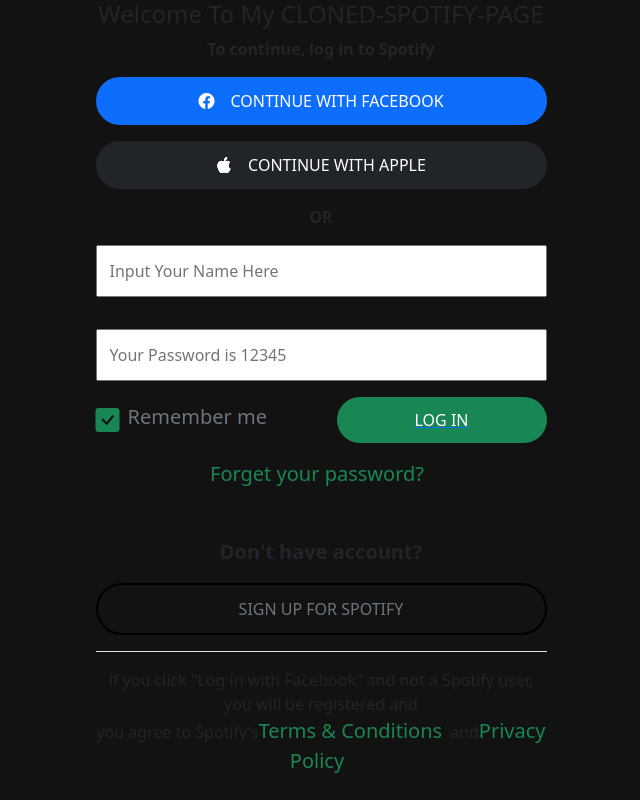
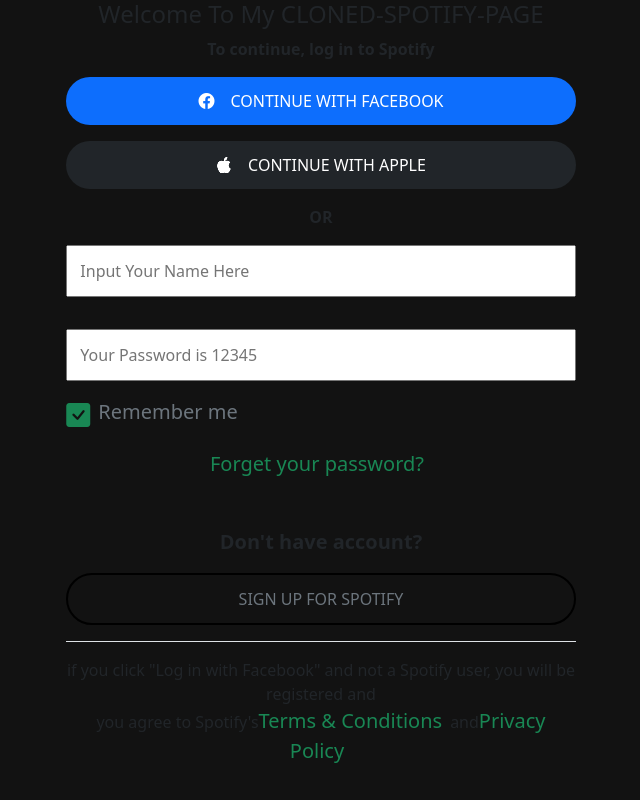
Before and after one commit to kennyoungC/Spotfiy-with-React, a React (Create React App) app: page / in a window 1280 px wide. Shown: the whole page, without its empty margins (319-959 px from the left). Built offline with nearby package versions, Linux system fonts and the light colour scheme.

Commit message:
login functionality now working

```diff
--- a/src/Components/LoginPage.jsx
+++ b/src/Components/LoginPage.jsx
@@ -1,9 +1,11 @@
+import { useState } from "react"
 import { Col, Container, Row } from "react-bootstrap"
 import { Link } from "react-router-dom"
 
-const LoginPage = () => {
+const LoginPage = (props) => {
+  const [password, setPassword] = useState("")
   return (
-    <Container>
+    <Container fluid className="login-page">
       <Row className="justify-content-center">
         <Col md={8} lg={5}>
           <h5 className=" fs-4 text-center">
@@ -34,12 +36,16 @@
                 className="email"
                 type="email"
                 placeholder="Input Your Name Here"
+                value={props.name}
+                onChange={props.funcName}
               />
               <br />
               <input
                 className="password"
                 type="number"
                 placeholder="Your Password is 12345"
+                value={password}
+                onChange={(e) => setPassword(e.target.value)}
               />
             </div>
             <div className="d-flex my-3 align-items-center justify-content-between w-100">
@@ -49,11 +55,17 @@
                 </span>
                 <span className="fs-5 text-muted text-nowrap">Remember me</span>
               </div>
-              <Link to={"/home"}>
-                <div className="log-in bg-success text-nowrap text-decoration-none">
-                  LOG IN
+              {password === "12345" ? (
+                <Link to={"/home"}>
+                  <div className="log-in bg-success text-nowrap text-decoration-none">
+                    LOG IN
+                  </div>
+                </Link>
+              ) : (
+                <div className="alert alert-success fs-4" role="alert">
+                  The Password Is 12345 😉
                 </div>
-              </Link>
+              )}
             </div>
             <a className="text-success fs-5 me-2 text-decoration-none" href="#">
               Forget your password?
@@ -89,9 +101,6 @@
           </footer>
         </Col>
       </Row>
-      <div className="alert alert-success fs-4 d-none" role="alert">
-        The Password Is 12345 😉
-      </div>
     </Container>
   )
 }
```
